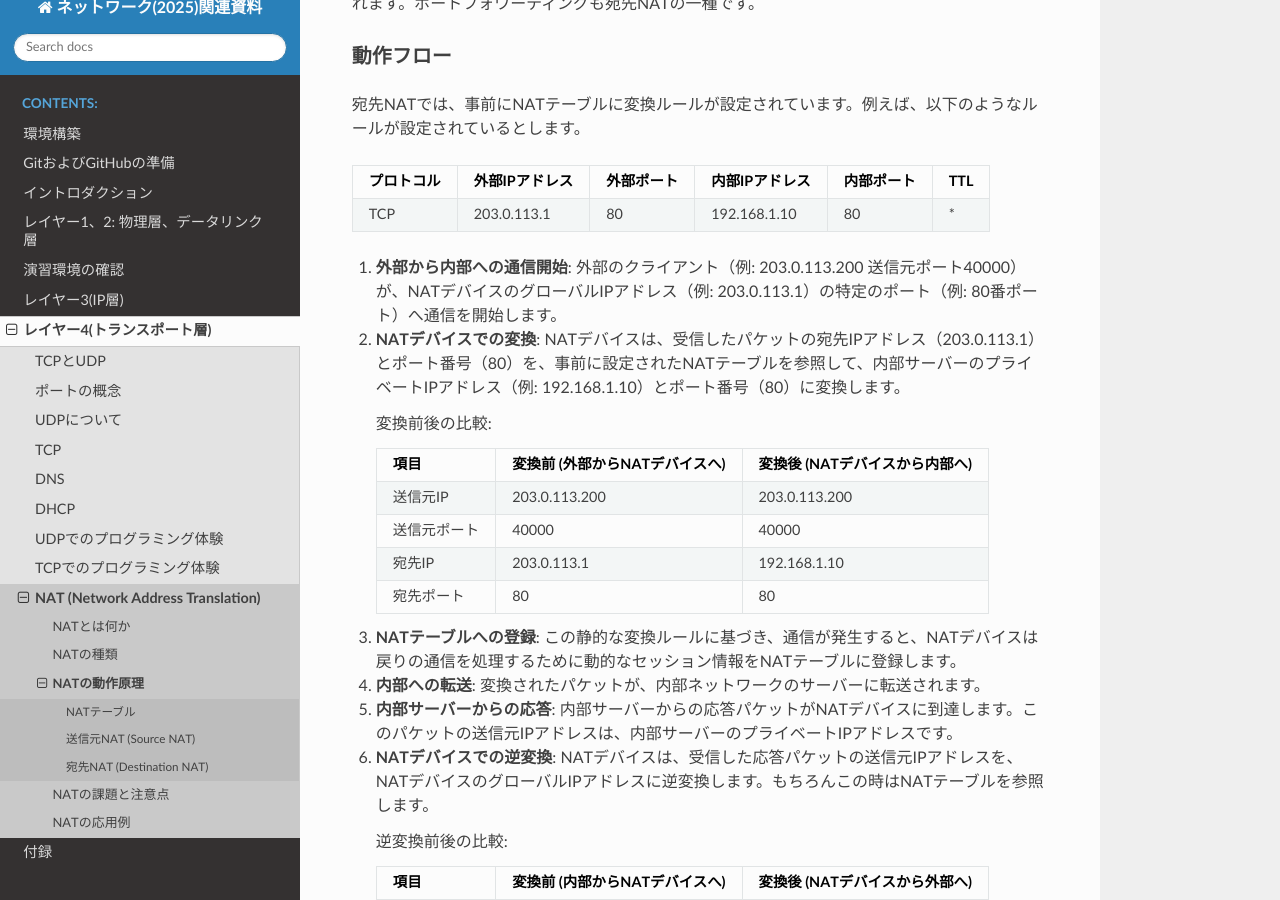
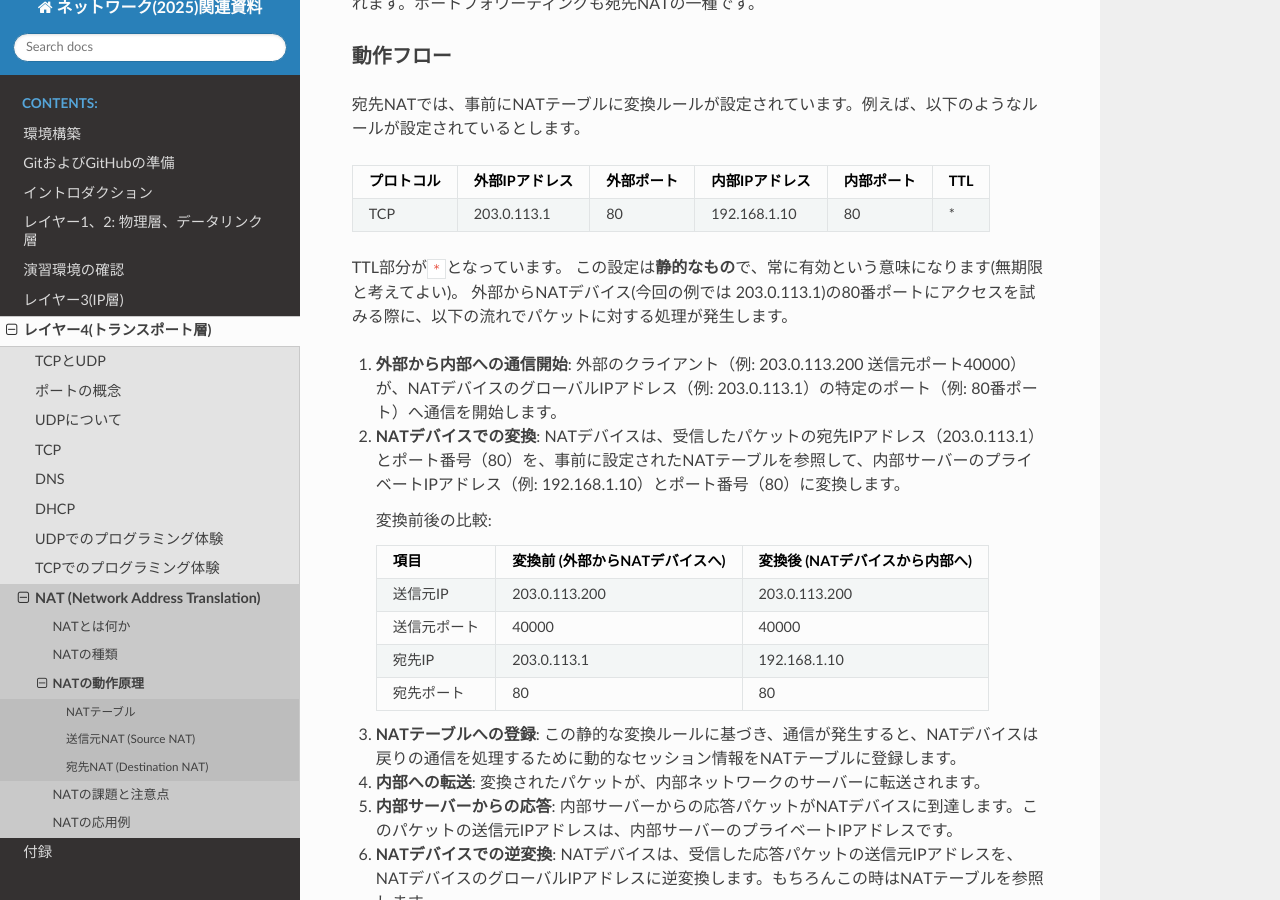
Before and after one commit to densuke/2025-network-doc, a Sphinx documentation site: the page built from source/transport/nat/how-nat-works.md, in a window 1280 px wide and 900 px high, scrolled down 3395 px. Built offline with Sphinx 7.4.7 and the Read the Docs theme 3.1.0, drawn with Linux system fonts in a browser that asks for light colours.

Commit message:
NATの静的変換ルールに関する説明を追加
- DNATのTTLは無制限ということを明記

```diff
--- a/source/transport/nat/how-nat-works.md
+++ b/source/transport/nat/how-nat-works.md
@@ -107,6 +107,10 @@ graph TD
 | :--------: | :------------: | :--------: | :------------: | :--------: | :-: |
 |    TCP     |  203.0.113.1   |     80     |  192.168.1.10  |     80     |  *  |
 
+TTL部分が`*`となっています。
+この設定は**静的なもの**で、常に有効という意味になります(無期限と考えてよい)。
+外部からNATデバイス(今回の例では 203.0.113.1)の80番ポートにアクセスを試みる際に、以下の流れでパケットに対する処理が発生します。
+
 1.  **外部から内部への通信開始**: 外部のクライアント（例: 203.0.113.200 送信元ポート40000）が、NATデバイスのグローバルIPアドレス（例: 203.0.113.1）の特定のポート（例: 80番ポート）へ通信を開始します。
 2.  **NATデバイスでの変換**: NATデバイスは、受信したパケットの宛先IPアドレス（203.0.113.1）とポート番号（80）を、事前に設定されたNATテーブルを参照して、内部サーバーのプライベートIPアドレス（例: 192.168.1.10）とポート番号（80）に変換します。
 
@@ -120,8 +124,6 @@ graph TD
     | 宛先ポート   | 80                             | 80                             |
 
 3.  **NATテーブルへの登録**: この静的な変換ルールに基づき、通信が発生すると、NATデバイスは戻りの通信を処理するために動的なセッション情報をNATテーブルに登録します。
-
-
 4.  **内部への転送**: 変換されたパケットが、内部ネットワークのサーバーに転送されます。
 5.  **内部サーバーからの応答**: 内部サーバーからの応答パケットがNATデバイスに到達します。このパケットの送信元IPアドレスは、内部サーバーのプライベートIPアドレスです。
 6.  **NATデバイスでの逆変換**: NATデバイスは、受信した応答パケットの送信元IPアドレスを、NATデバイスのグローバルIPアドレスに逆変換します。もちろんこの時はNATテーブルを参照します。
```
